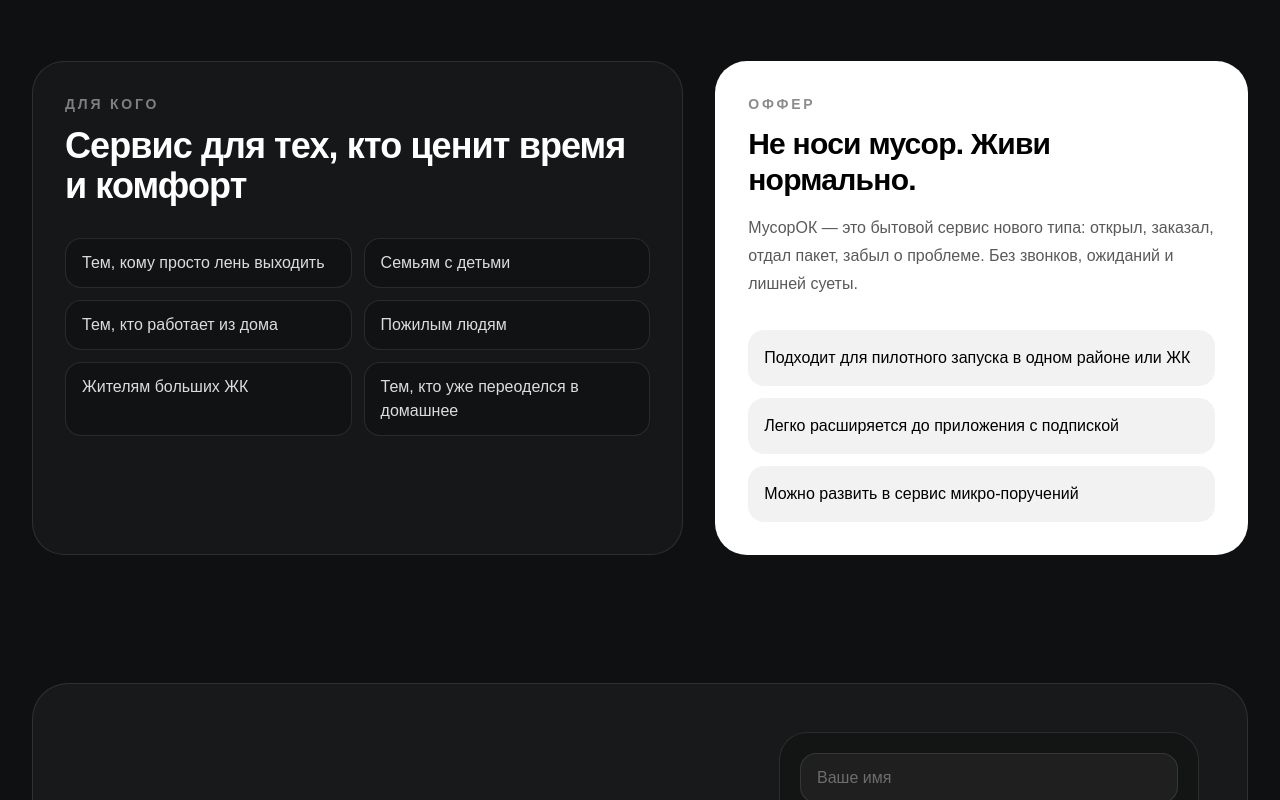
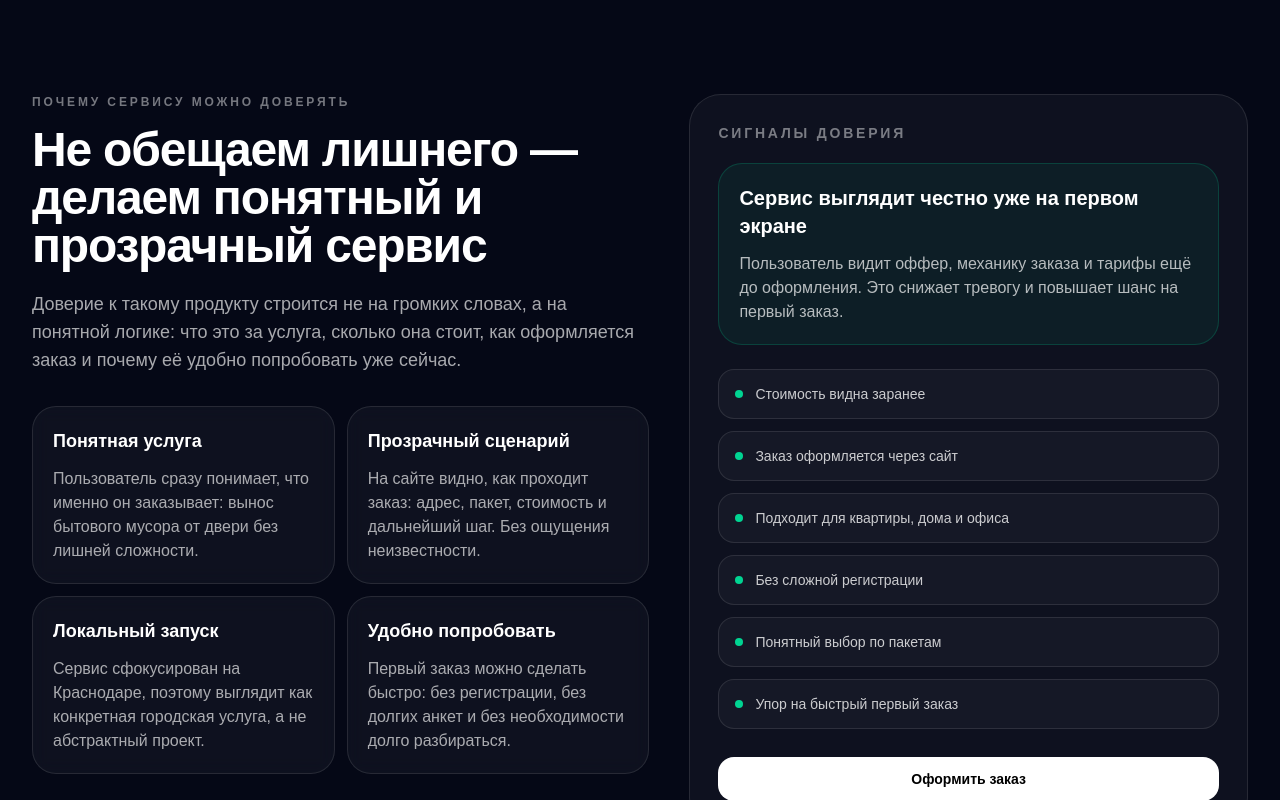
Before and after one commit to tionofficialwork/musorok-site, a Next.js app: page / in a window 1280 px wide. Shown: the part 3160-3960 px from the top of the page. Built offline with nearby package versions, Linux system fonts and the light colour scheme; no server answers.

Commit message:
feat: add trust-focused audience section for conversion and credibility

```diff
--- a/components/landing/AudienceOfferSection.tsx
+++ b/components/landing/AudienceOfferSection.tsx
@@ -1,48 +1,101 @@
-import SectionTitle from "@/components/landing/SectionTitle";
-import { audience } from "@/lib/constants";
+export default function AudienceOfferSection() {
+  const trustCards = [
+    {
+      title: "Понятная услуга",
+      text: "Пользователь сразу понимает, что именно он заказывает: вынос бытового мусора от двери без лишней сложности.",
+    },
+    {
+      title: "Прозрачный сценарий",
+      text: "На сайте видно, как проходит заказ: адрес, пакет, стоимость и дальнейший шаг. Без ощущения неизвестности.",
+    },
+    {
+      title: "Локальный запуск",
+      text: "Сервис сфокусирован на Краснодаре, поэтому выглядит как конкретная городская услуга, а не абстрактный проект.",
+    },
+    {
+      title: "Удобно попробовать",
+      text: "Первый заказ можно сделать быстро: без регистрации, без долгих анкет и без необходимости долго разбираться.",
+    },
+  ];
 
-export default function AudienceOfferSection() {
+  const trustPoints = [
+    "Стоимость видна заранее",
+    "Заказ оформляется через сайт",
+    "Подходит для квартиры, дома и офиса",
+    "Без сложной регистрации",
+    "Понятный выбор по пакетам",
+    "Упор на быстрый первый заказ",
+  ];
+
   return (
-    <section className="mx-auto max-w-7xl px-6 py-16 lg:px-8">
-      <div className="grid gap-8 lg:grid-cols-[1.1fr_0.9fr]">
-        <div className="rounded-[2rem] border border-white/10 bg-white/[0.03] p-8">
-          <SectionTitle
-            eyebrow="Для кого"
-            title="Сервис для тех, кто ценит время и комфорт"
-          />
+    <section className="border-t border-white/10 bg-[#050816]">
+      <div className="mx-auto max-w-7xl px-5 py-20 sm:px-6 lg:px-8 lg:py-24">
+        <div className="grid gap-10 lg:grid-cols-[1.05fr_0.95fr] lg:items-start">
+          <div>
+            <div className="text-xs font-semibold uppercase tracking-[0.24em] text-white/45">
+              Почему сервису можно доверять
+            </div>
+
+            <h2 className="mt-4 max-w-2xl text-3xl font-semibold tracking-tight text-white sm:text-4xl lg:text-5xl">
+              Не обещаем лишнего — делаем понятный и прозрачный сервис
+            </h2>
+
+            <p className="mt-5 max-w-2xl text-base leading-7 text-white/65 sm:text-lg">
+              Доверие к такому продукту строится не на громких словах, а на
+              понятной логике: что это за услуга, сколько она стоит, как
+              оформляется заказ и почему её удобно попробовать уже сейчас.
+            </p>
+
             <div className="mt-8 grid gap-3 sm:grid-cols-2">
-            {audience.map((item) => (
+              {trustCards.map((card) => (
                 <div
-                key={item}
-                className="rounded-2xl border border-white/10 bg-black/20 px-4 py-3 text-white/85"
+                  key={card.title}
+                  className="rounded-3xl border border-white/10 bg-white/[0.04] p-5 backdrop-blur-sm transition hover:border-white/15 hover:bg-white/[0.055]"
                 >
-                {item}
+                  <div className="text-lg font-semibold text-white">
+                    {card.title}
+                  </div>
+                  <p className="mt-3 text-sm leading-6 text-white/65 sm:text-base">
+                    {card.text}
+                  </p>
                 </div>
               ))}
             </div>
           </div>
 
-        <div className="rounded-[2rem] border border-white/10 bg-white p-8 text-black">
-          <p className="text-sm font-semibold uppercase tracking-[0.2em] text-black/45">
-            Оффер
+          <div className="rounded-[32px] border border-white/10 bg-white/[0.04] p-6 sm:p-7">
+            <div className="text-sm font-semibold uppercase tracking-[0.2em] text-white/45">
+              Сигналы доверия
+            </div>
+
+            <div className="mt-5 rounded-3xl border border-emerald-400/20 bg-emerald-400/[0.07] p-5">
+              <div className="text-xl font-semibold text-white">
+                Сервис выглядит честно уже на первом экране
+              </div>
+              <p className="mt-3 text-sm leading-6 text-white/70 sm:text-base">
+                Пользователь видит оффер, механику заказа и тарифы ещё до
+                оформления. Это снижает тревогу и повышает шанс на первый заказ.
               </p>
-          <h2 className="mt-3 text-3xl font-black tracking-tight">
-            Не носи мусор. Живи нормально.
-          </h2>
-          <p className="mt-4 leading-7 text-black/65">
-            МусорОК — это бытовой сервис нового типа: открыл, заказал, отдал пакет,
-            забыл о проблеме. Без звонков, ожиданий и лишней суеты.
-          </p>
-          <div className="mt-8 space-y-3">
-            <div className="rounded-2xl bg-black/5 p-4">
-              Подходит для пилотного запуска в одном районе или ЖК
             </div>
-            <div className="rounded-2xl bg-black/5 p-4">
-              Легко расширяется до приложения с подпиской
+
+            <div className="mt-6 grid gap-3">
+              {trustPoints.map((point) => (
+                <div
+                  key={point}
+                  className="flex items-start gap-3 rounded-2xl border border-white/10 bg-white/[0.03] px-4 py-3"
+                >
+                  <span className="mt-2 h-2 w-2 shrink-0 rounded-full bg-emerald-400" />
+                  <span className="text-sm leading-6 text-white/78">{point}</span>
                 </div>
-            <div className="rounded-2xl bg-black/5 p-4">
-              Можно развить в сервис микро-поручений
+              ))}
             </div>
+
+            <a
+              href="#order"
+              className="mt-7 inline-flex w-full items-center justify-center rounded-2xl bg-white px-6 py-3 text-sm font-semibold text-black transition hover:bg-white/90"
+            >
+              Оформить заказ
+            </a>
           </div>
         </div>
       </div>
```
Lines whose indentation alone changed are shown as unchanged.
